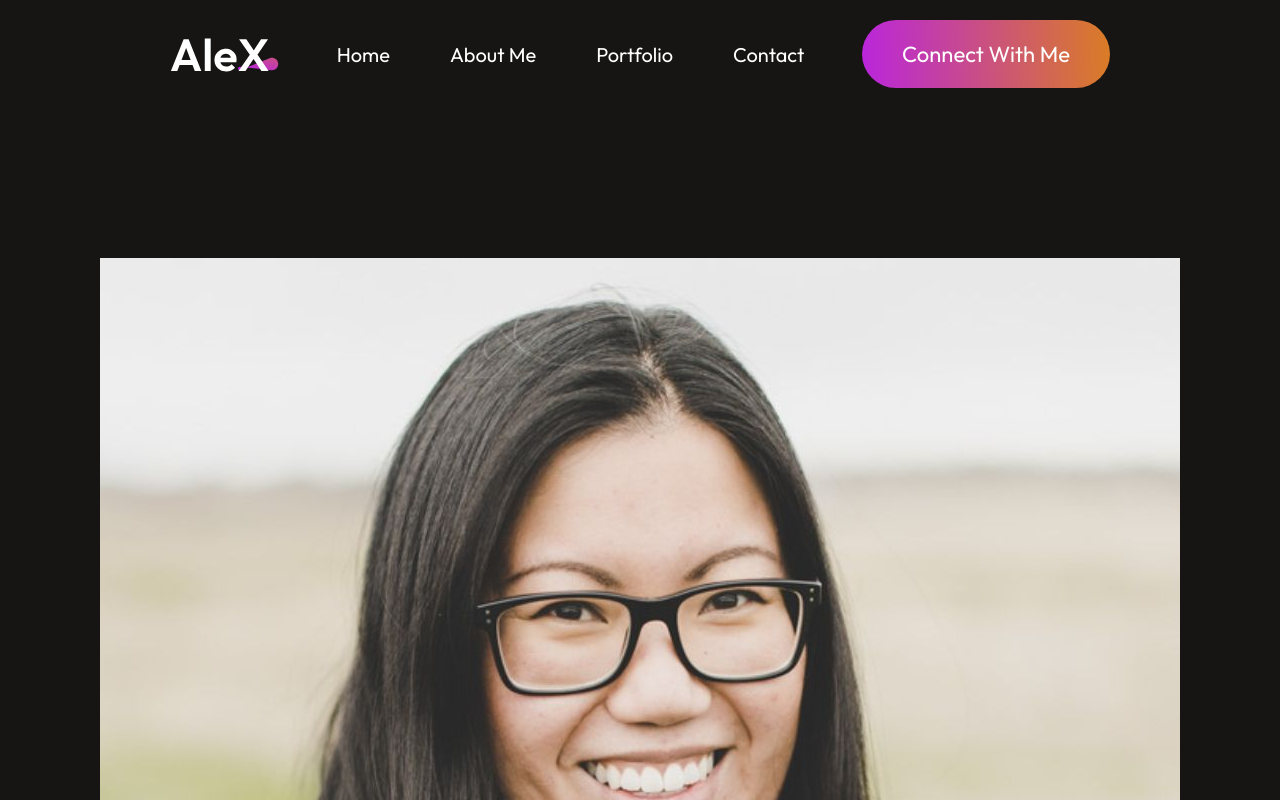
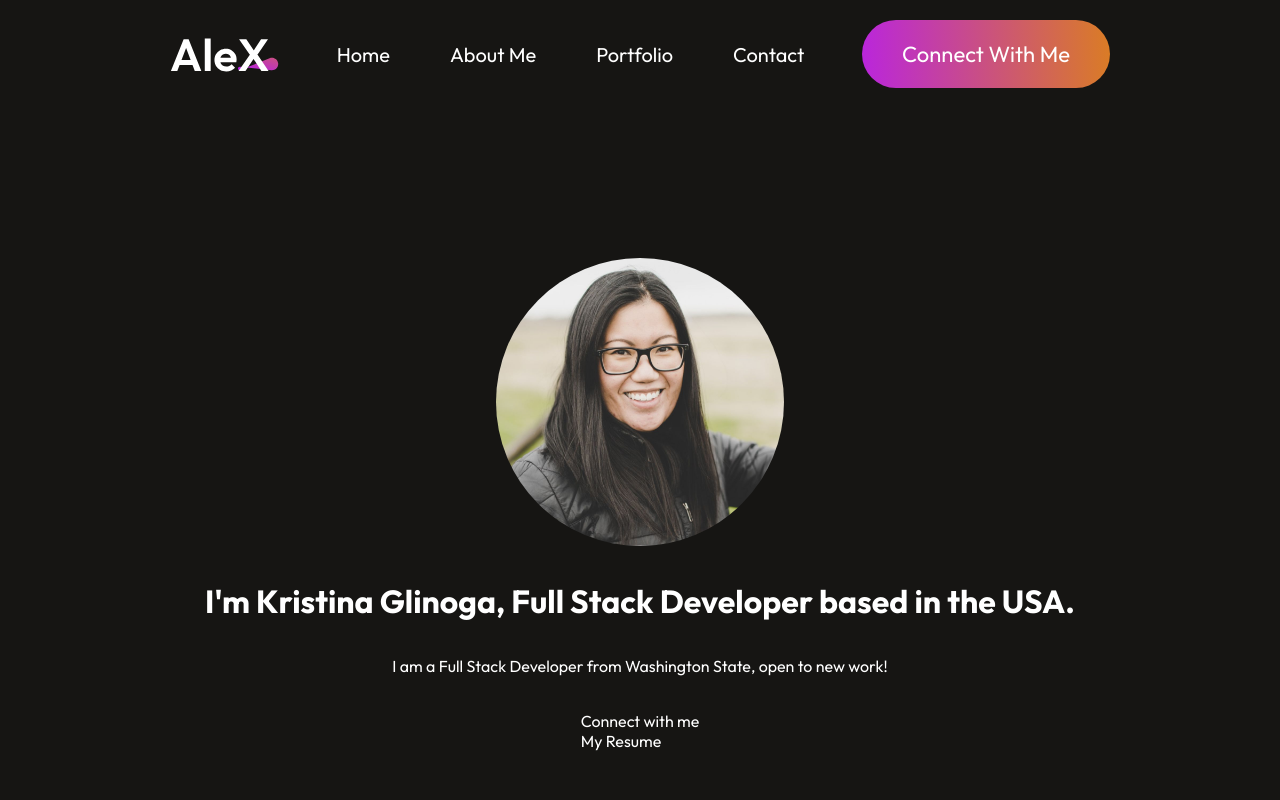
Before and after one commit to hellokristinafaye/portfolio-react, a React (Vite) app: page / in a window 1280 px wide. Shown: the top 800 px of the page. Built offline with nearby package versions, Linux system fonts and the light colour scheme.

Commit message:
headshot styled

```diff
--- a/src/components/Hero/Hero.css
+++ b/src/components/Hero/Hero.css
@@ -6,4 +6,6 @@
 }
 .hero img {
     margin-top: 150px;
+    width: 18rem;
+    border-radius: 50%;
 }
```
